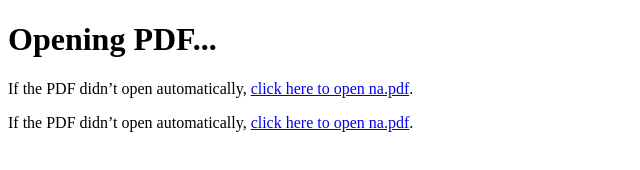
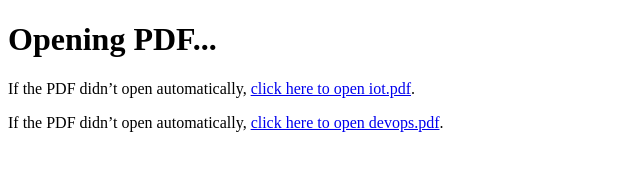
Before and after one commit to MANIOni/69-69, a plain HTML site: page index.html in a window 1280 px wide. Shown: the full height of the page, 0-640 px from the left. Drawn offline with Linux system fonts and the light colour scheme.

Commit message:
Update index.html

```diff
--- a/index.html
+++ b/index.html
@@ -12,7 +12,7 @@
 </head>
 <body>
   <h1>Opening PDF...</h1>
-  <p>If the PDF didn’t open automatically, <a href="iot.pdf" target="_blank">click here to open na.pdf</a>.</p>
-  <p>If the PDF didn’t open automatically, <a href="69.pdf" target="_blank">click here to open na.pdf</a>.</p>
+  <p>If the PDF didn’t open automatically, <a href="iot.pdf" target="_blank">click here to open iot.pdf</a>.</p>
+  <p>If the PDF didn’t open automatically, <a href="69.pdf" target="_blank">click here to open devops.pdf</a>.</p>
 </body>
 </html>
```
